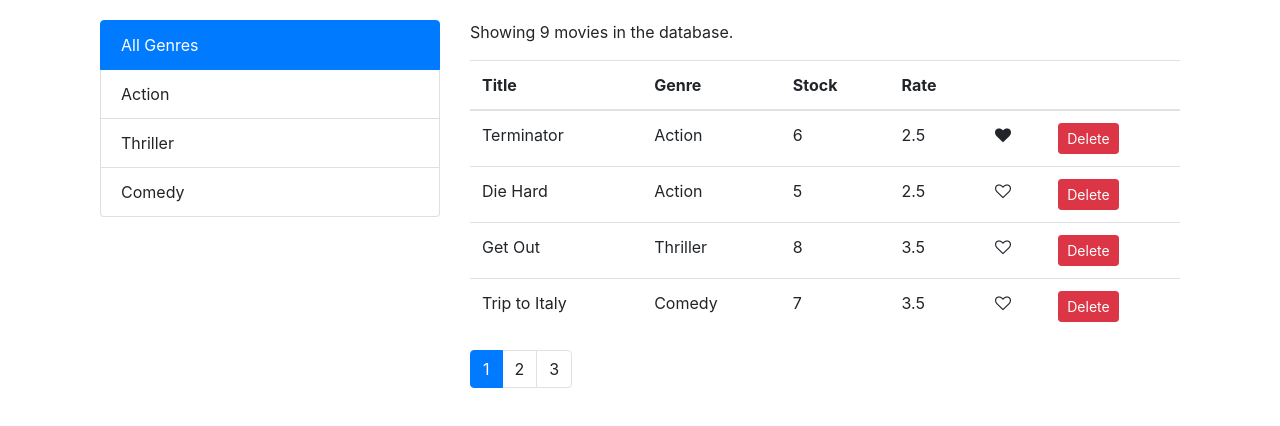
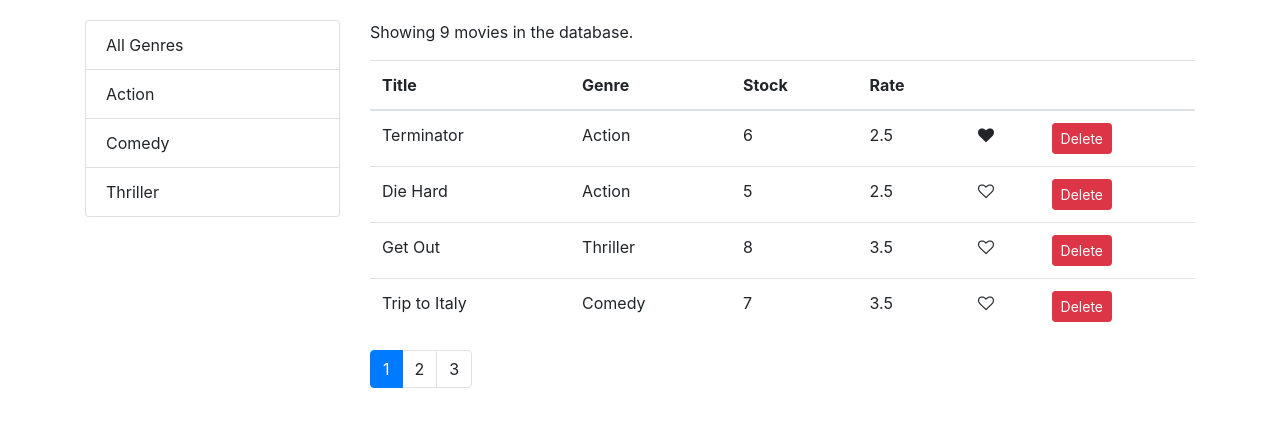
Before and after one commit to mayankgupta804/vidly, a React (Create React App) app: page / in a window 1280 px wide. Shown: the top 426 px of the page. Built offline with nearby package versions, Linux system fonts and the light colour scheme.

Commit message:
Refactor code to filter items.

```diff
--- a/src/App.js
+++ b/src/App.js
@@ -1,17 +1,21 @@
 import "./App.css";
 import React, { Component } from "react";
 import { getMovies } from "./services/fakeMovieService";
+import { getGenres } from "./services/fakeGenreService";
 import Movies from "./components/movies";
 
 class App extends Component {
   state = {
-    movies: getMovies(),
-    allMovies: getMovies(),
-    genres: [...new Set(getMovies().map((movie) => movie.genre.name))],
+    movies: [],
+    genres: [],
     currentPage: 1,
     pageSize: 4,
-    currentGenre: "All Genres",
   };
+
+  componentDidMount() {
+    const genres = [{ name: "All Genres", _id: "all-genres" }, ...getGenres()];
+    this.setState({ movies: getMovies(), genres });
+  }
 
   handleLike = (movie) => {
     const movies = [...this.state.movies];
@@ -31,17 +35,7 @@ class App extends Component {
   };
 
   handleGenreChange = (genre) => {
-    if (genre === "All Genres") {
-      this.setState({
-        movies: this.state.allMovies,
-        currentGenre: "All Genres",
-      });
-      return;
-    }
-    const moviesInGenre = this.state.allMovies.filter(
-      (m) => m.genre.name === genre
-    );
-    this.setState({ movies: moviesInGenre, currentGenre: genre });
+    this.setState({ selectedGenre: genre, currentPage: 1 });
   };
 
   render() {
@@ -55,8 +49,8 @@ class App extends Component {
           pageSize={this.state.pageSize}
           onPageChange={this.handlePageChange}
           currentPage={this.state.currentPage}
-          onGenreChange={this.handleGenreChange}
-          currentGenre={this.state.currentGenre}
+          onGenreSelect={this.handleGenreChange}
+          selectedGenre={this.state.selectedGenre}
         />
       </main>
     );
--- a/src/components/common/listgroup.jsx
+++ b/src/components/common/listgroup.jsx
@@ -1,37 +1,37 @@
 import React from "react";
 
 const ListGroup = (props) => {
-  const { genres, onGenreChange, currentGenre } = props;
+  const {
+    items,
+    onItemSelect,
+    selectedItem,
+    textProperty,
+    valueProperty,
+  } = props;
 
   return (
     <ul className="list-group">
-      <li
-        className={
-          currentGenre === "All Genres"
-            ? "list-group-item active"
-            : "list-group-item "
-        }
-        style={{ cursor: "pointer" }}
-        onClick={() => onGenreChange("All Genres")}
-      >
-        All Genres
-      </li>
-      {genres.map((genre) => (
+      {items.map((item) => (
         <li
           className={
-            currentGenre === genre
+            selectedItem === item
               ? "list-group-item active"
               : "list-group-item "
           }
-          key={genre}
+          key={item[valueProperty]}
           style={{ cursor: "pointer" }}
-          onClick={() => onGenreChange(genre)}
+          onClick={() => onItemSelect(item)}
         >
-          {genre}
+          {item[textProperty]}
         </li>
       ))}
     </ul>
   );
 };
 
+ListGroup.defaultProps = {
+  textProperty: "name",
+  valueProperty: "_id",
+};
+
 export default ListGroup;
--- a/src/components/movies.jsx
+++ b/src/components/movies.jsx
@@ -13,30 +13,33 @@ class Movies extends Component {
       onPageChange,
       onLike,
       onDelete,
-      onGenreChange,
+      onGenreSelect,
       movies: allMovies,
       genres,
-      currentGenre,
+      selectedGenre,
     } = this.props;
 
-    const movies = paginate(allMovies, currentPage, pageSize);
+    const filtered = selectedGenre && selectedGenre._id
+      ? allMovies.filter((movie) => movie.genre._id === selectedGenre._id)
+      : allMovies;
+
+    const movies = paginate(filtered, currentPage, pageSize);
 
     return (
-      <div className="container">
       <div className="row">
-          <div className="col-md-4">
+        <div className="col-3">
           <ListGroup
-              genres={genres}
-              currentGenre={currentGenre}
-              onGenreChange={onGenreChange}
+            items={genres}
+            selectedItem={selectedGenre}
+            onItemSelect={onGenreSelect}
           />
         </div>
-          <div className="col-md-8">
+        <div className="col">
           {count === 0 ? (
             <p>There are no movies in the database.</p>
           ) : (
             <>
-                <p>Showing {count} movies in the database.</p>
+              <p>Showing {filtered.length} movies in the database.</p>
               <table className="table">
                 <thead>
                   <tr>
@@ -75,7 +78,7 @@ class Movies extends Component {
                 </tbody>
               </table>
               <Pagination
-                  itemsCount={count}
+                itemsCount={filtered.length}
                 pageSize={pageSize}
                 currentPage={currentPage}
                 onPageChange={onPageChange}
@@ -84,7 +87,6 @@ class Movies extends Component {
           )}
         </div>
       </div>
-      </div>
     );
   }
 }
```
Lines whose indentation alone changed are shown as unchanged.
